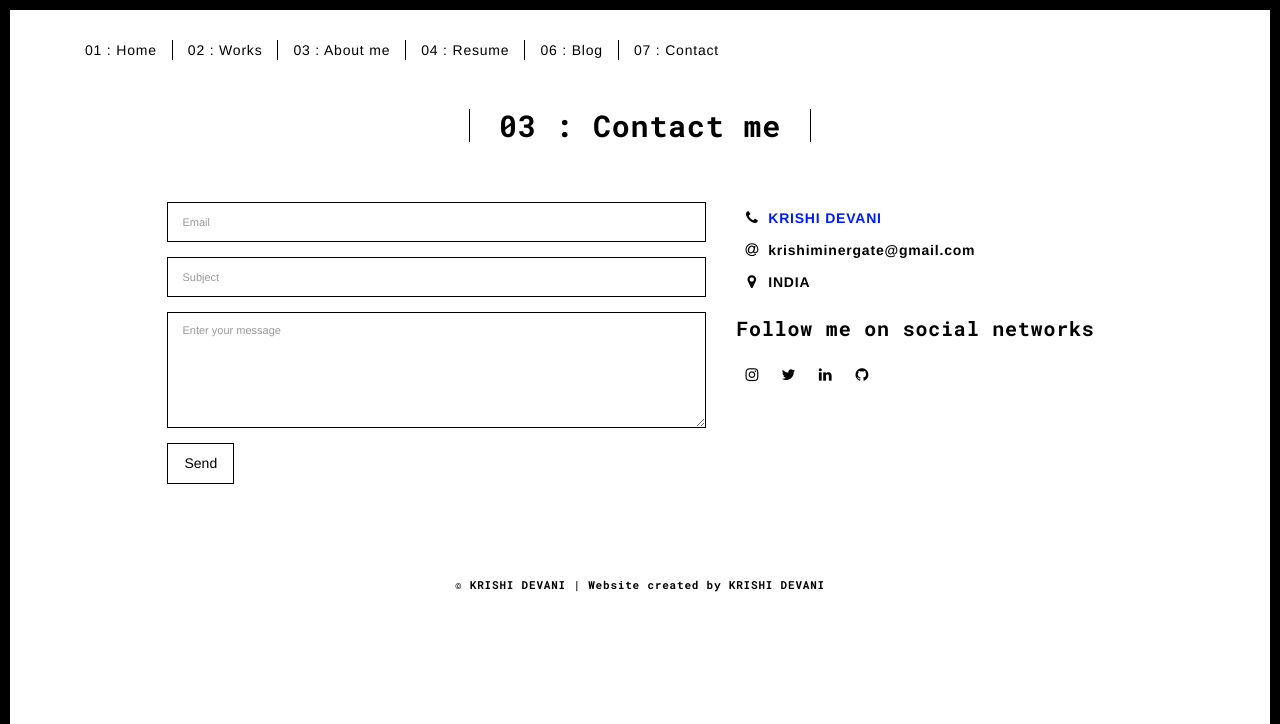
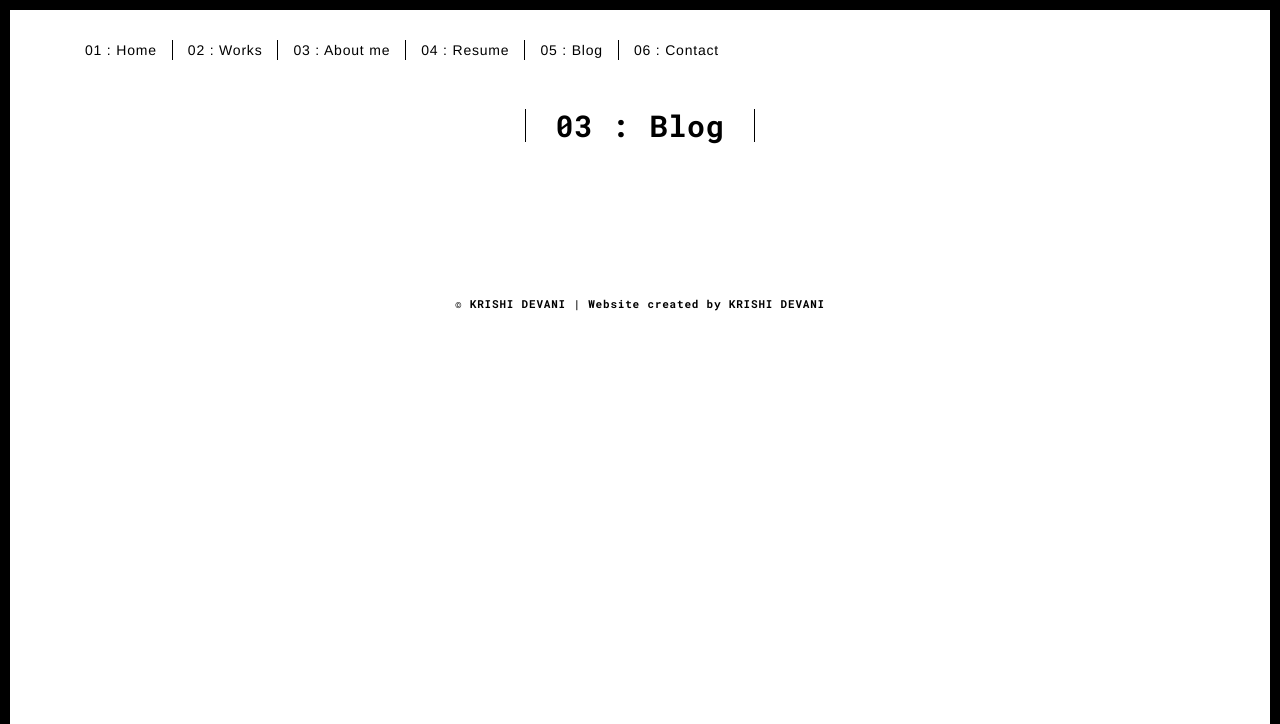
Before and after one commit to KrishiDevani15/Portfolio, a Flask app: page /blog.html in a window 1280 px wide. Shown: the top 724 px of the page. Run offline with Flask 3, Linux system fonts and the light colour scheme; some libraries are stand-ins or nearby versions.

Commit message:
Changes has done

```diff
--- a/server.py
+++ b/server.py
@@ -22,8 +22,8 @@ def about():
 @app.route('/blog.html')
 def blog():
     return render_template('blog.html')
+
 @app.route('/resume.html')
-
 def resume():
     return render_template('resume.html')
 
--- a/templates/about.html
+++ b/templates/about.html
@@ -42,8 +42,8 @@
                         <li><a href="./works.html" title="">02 : Works</a></li>
                         <li><a href="./about.html" title="">03 : About me</a></li>
                         <li><a href="./resume.html" title="">04 : Resume</a></li>
-                        <li><a href="/blog.html" title="">06 : Blog</a></li>
-                        <li><a href="/contact.html" title="">07 : Contact</a></li>
+                        <li><a href="/blog.html" title="">05 : Blog</a></li>
+                        <li><a href="/contact.html" title="">06 : Contact</a></li>
                     </ul>
 
 
--- a/templates/blog.html
+++ b/templates/blog.html
@@ -42,8 +42,8 @@
                         <li><a href="./works.html" title="">02 : Works</a></li>
                         <li><a href="./about.html" title="">03 : About me</a></li>
                         <li><a href="./resume.html" title="">04 : Resume</a></li>
-                        <li><a href="/blog.html" title="">06 : Blog</a></li>
-                        <li><a href="/contact.html" title="">07 : Contact</a></li>
+                        <li><a href="/blog.html" title="">05 : Blog</a></li>
+                        <li><a href="/contact.html" title="">06 : Contact</a></li>
                     </ul>
 
 
@@ -57,7 +57,7 @@
             <div class="row">
                 <div class="col-xs-12">
                     <div class="section-container-spacer text-center">
-                        <h1 class="h2">03 : Contact me</h1>
+                        <h1 class="h2">03 : Blog</h1>
                     </div>
 
                     <div class="row">
@@ -65,48 +65,6 @@
                             <form action="/submit_form" method="post" class="reveal-content">
                                 <div class="row">
                                     <div class="col-md-7">
-                                        <div class="form-group">
-                                            <input type="email" name="email" class="form-control" id="email" placeholder="Email">
-                                        </div>
-                                        <div class="form-group">
-                                            <input type="text" name="subject" class="form-control" id="subject" placeholder="Subject">
-                                        </div>
-                                        <div class="form-group">
-                                            <textarea name="message" class="form-control" rows="5" placeholder="Enter your message"></textarea>
-                                        </div>
-                                        <button type="submit" class="btn btn-default btn-lg">Send</button>
-                                    </div>
-                                    <div class="col-md-5 address-container">
-                                        <ul class="list-unstyled">
-                                            <li>
-                                                <span class="fa-icon">
-                            <i class="fa fa-phone" aria-hidden="true"></i>
-                          </span><b><a href="https://youtube.com/codebreakerstech" target="_blank">KRISHI DEVANI</a>
-                                            </li>
-                                            <li>
-                                                <span class="fa-icon">
-                            <i class="fa fa-at" aria-hidden="true"></i><b>
-                          </span>krishiminergate@gmail.com
-                                            </li>
-                                            <li>
-                                                <span class="fa-icon">
-                            <i class="fa fa fa-map-marker" aria-hidden="true"></i>
-                          </span>INDIA
-                                            </li>
-                                        </ul>
-                                        <h3>Follow me on social networks</h3>
-                                        <a href="https://instagram.com/krishidevani15" title="instagram" class="fa-icon">
-                                            <i class="fa fa-instagram"></i>
-                                        </a>
-                                        <a href="https://twitter.com/@DevaniKrishiXD" title="twitter" class="fa-icon">
-                                            <i class="fa fa-twitter"></i>
-                                        </a>
-                                        <a href="https://linkedin.com/in/krishiDevani" title="linkedin" class="fa-icon">
-                                            <i class="fa fa-linkedin"></i>
-                                        </a>
-                                        <a href="https://github.com/KrishiDevani15" title="github" class="fa-icon">
-                                            <i class="fa fa-github"></i>
-                                        </a>
 
 
                                     </div>
--- a/templates/resume.html
+++ b/templates/resume.html
@@ -42,8 +42,8 @@
                         <li><a href="./works.html" title="">02 : Works</a></li>
                         <li><a href="./about.html" title="">03 : About me</a></li>
                         <li><a href="./resume.html" title="">04 : Resume</a></li>
-                        <li><a href="/blog.html" title="">06 : Blog</a></li>
-                        <li><a href="/contact.html" title="">07 : Contact</a></li>
+                        <li><a href="/blog.html" title="">05 : Blog</a></li>
+                        <li><a href="/contact.html" title="">06 : Contact</a></li>
                     </ul>
 
 
--- a/templates/thankyou.html
+++ b/templates/thankyou.html
@@ -41,7 +41,9 @@
                         <li><a href="/" title="">01 : Home</a></li>
                         <li><a href="./works.html" title="">02 : Works</a></li>
                         <li><a href="./about.html" title="">03 : About me</a></li>
-                        <li><a href="./contact.html" title="">04 : Contact</a></li>
+                        <li><a href="./contact.html" title="">04 : Resume</a></li>
+                        <li><a href="/contact.html" title="">05 : Blog</a></li>
+                        <li><a href="/blog.html" title="">06 : Contact</a></li>
                     </ul>
 
 
```
Also changed, not shown: templates/contact.html (+3 -8 lines), templates/index.html (+9 -6 lines), templates/works.html (+4 -8 lines), static/assets/images/night.jpg (added), static/assets/images/p.jpg (added), static/assets/images/star.jpg (added).
